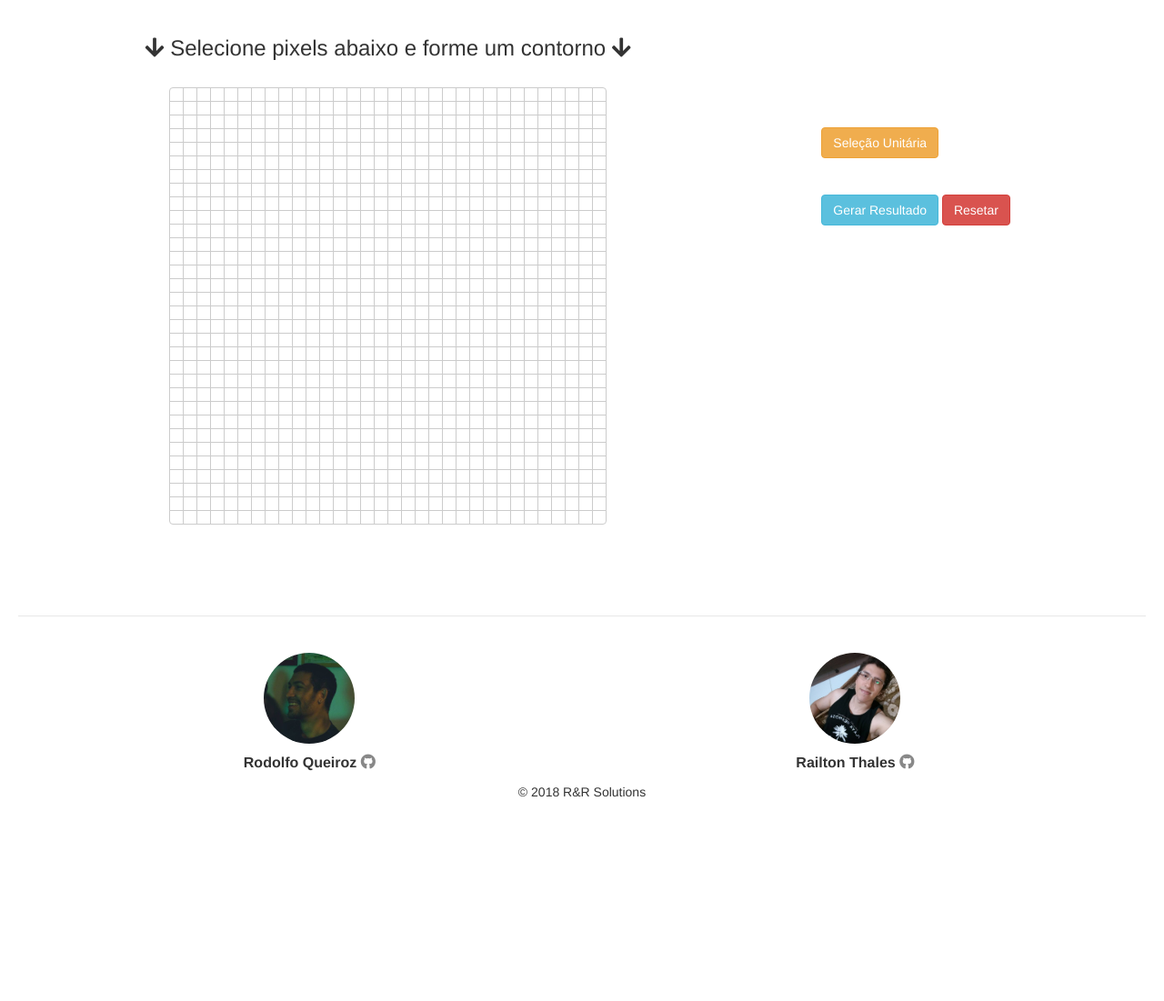
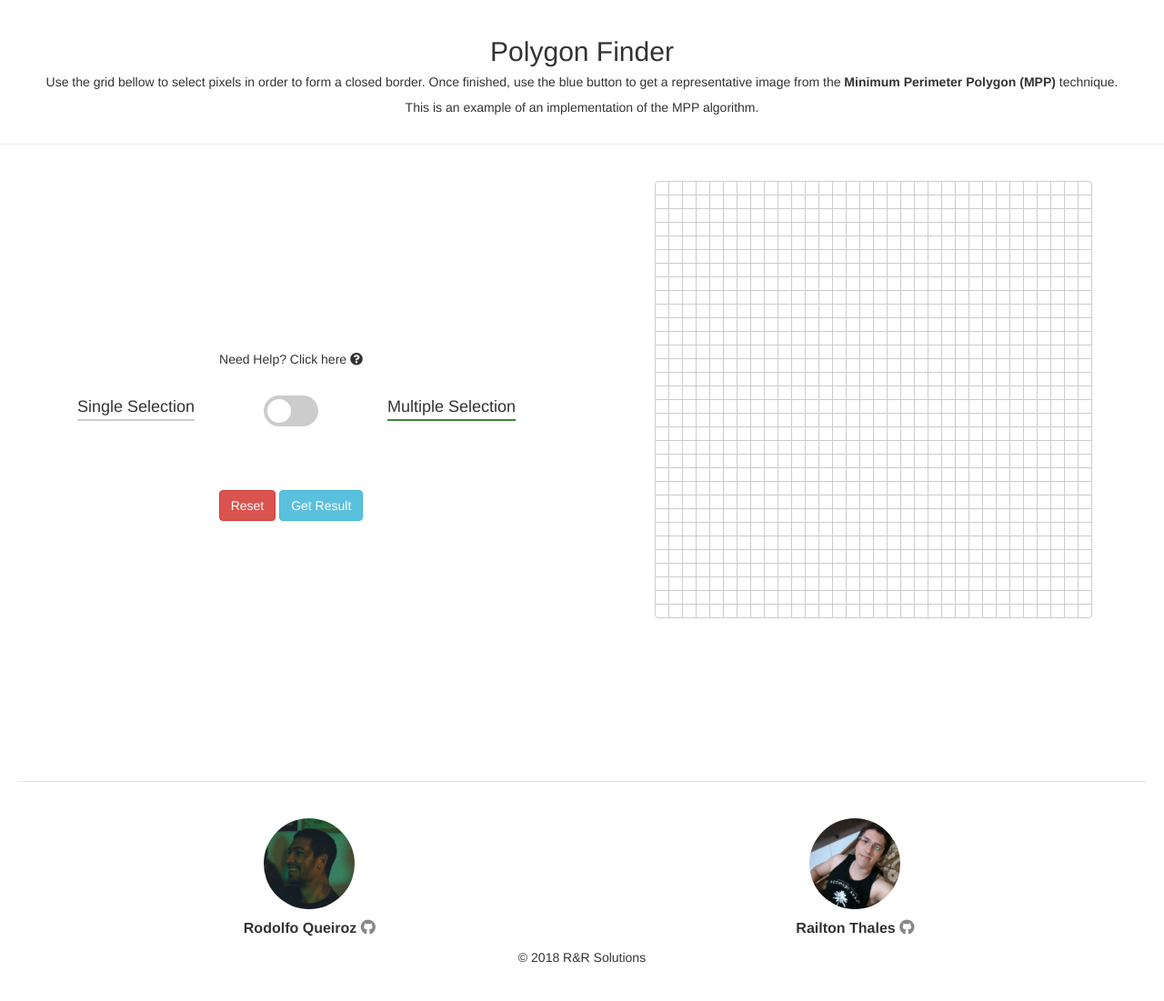
Before and after one commit to rqroz/django_mpp, a Django app: page / in a window 1280 px wide. Shown: the part 52-1153 px from the top of the page at 91% size. Before the commit the page ends 929 px from the top, so only its background shows below. Run offline with Django 3.2, Linux system fonts and the light colour scheme; some libraries are stand-ins or nearby versions.

Commit message:
enhanced

```diff
--- a/polygons/website/static/css/main.css
+++ b/polygons/website/static/css/main.css
@@ -3,7 +3,6 @@
   border-color: #e7e7e7;
 }
 
-/* The heart of the matter */
 .matrix-btn-group > .btn:nth-child(32n+33) {
   clear: left;
   margin-left: 0;
@@ -32,7 +31,7 @@
   padding: 0px;
 }
 
-/* Decorations */
+
 .matrix-btn-group {
   margin: 20px;
 }
@@ -75,9 +74,104 @@ footer > container {
 }
 
 .config-section {
-  padding-top: 10rem;
+  position: relative;
+  height: 75vh;
+}
+
+.config-section-v-centerd {
+  position: absolute;
+  top: 50%;
+  width: 90%;
+  left: 5%;
+  transform: translateY(-50%);
+}
+
+.config-section-v-centerd > .row {
+  margin-top: 20px;
+  margin-bottom: 20px;
 }
 
 .config-section > .row {
   padding: 20px !important;
 }
+
+.config-section > * {
+  text-align: center;
+}
+
+.switch {
+  position: relative;
+  display: inline-block;
+  width: 60px;
+  height: 34px;
+}
+
+.switch input {
+  display:none;
+}
+
+.slider {
+  position: absolute;
+  cursor: pointer;
+  top: 0;
+  left: 0;
+  right: 0;
+  bottom: 0;
+  background-color: #ccc;
+  -webkit-transition: .4s;
+  transition: .4s;
+}
+
+.slider:before {
+  position: absolute;
+  content: "";
+  height: 26px;
+  width: 26px;
+  left: 4px;
+  bottom: 4px;
+  background-color: white;
+  -webkit-transition: .4s;
+  transition: .4s;
+}
+
+input:checked + .slider {
+  background-color: #398439;
+}
+
+input:focus + .slider {
+  box-shadow: 0 0 1px #398439;
+}
+
+input:checked + .slider:before {
+  -webkit-transform: translateX(26px);
+  -ms-transform: translateX(26px);
+  transform: translateX(26px);
+}
+
+/* Rounded sliders */
+.slider.round {
+  border-radius: 34px;
+}
+
+.slider.round:before {
+  border-radius: 50%;
+}
+
+.switch-option {
+  padding-left: 15px;
+  padding-right: 15px;
+  padding-bottom: 15px;
+  font-size: large;
+}
+
+.no-decoration {
+  color: inherit;
+}
+
+.help-btn:hover, .help-btn:active, .help-btn:focus {
+  color: #ccc;
+}
+
+.no-decoration:hover, .no-decoration:active, .no-decoration:focus {
+  text-decoration: none;
+}
--- a/polygons/website/static/js/index.js
+++ b/polygons/website/static/js/index.js
@@ -22,6 +22,13 @@ function tryNewPoint(x, y, remove=false){
   }
 }
 
+function addPointInSection(x, y, section){
+  let added = tryNewPoint(x, y);
+  if(added){
+    section.push(new Point(x, y));
+  }
+}
+
 function fillSection(endPoint){
   if(selectedPoints.length < 1){
     tryNewPoint(endPoint.x, endPoint.y, true);
@@ -33,68 +40,90 @@ function fillSection(endPoint){
 
   let btnGroup = $(".matrix-btn-group")
   if(lastPoint.x == endPoint.x){ // same row
-    if(lastPoint.y < endPoint.y){
+    if(lastPoint.y < endPoint.y){ // left to right
       for(var i = lastPoint.y + 1; i <= endPoint.y; ++i){
-        let added = tryNewPoint(lastPoint.x, i);
-        if(added){
-          section.push(new Point(lastPoint.x, i));
-        }
+        addPointInSection(lastPoint.x, i, section);
       }
-    }else{
+    }else{ // right to left
       for(var i = lastPoint.y - 1; i >= endPoint.y; --i){
-        let added = tryNewPoint(lastPoint.x, i);
-        if(added){
-          section.push(new Point(lastPoint.x, i));
-        }
+        addPointInSection(lastPoint.x, i, section);
       }
     }
-  }else if(lastPoint.y == endPoint.y){ // same row
-    if(lastPoint.x < endPoint.x){
+  }else if(lastPoint.y == endPoint.y){ // same col
+    if(lastPoint.x < endPoint.x){ // top down
       for(var i = lastPoint.x + 1; i <= endPoint.x; ++i){
-        let added = tryNewPoint(i, lastPoint.y);
-        if(added){
-          section.push(new Point(i, lastPoint.y));
-        }
+        addPointInSection(i, lastPoint.y, section);
       }
-    }else{
+    }else{ // bottom up
       for(var i = lastPoint.x - 1; i >= endPoint.x; --i){
-        let added = tryNewPoint(i, lastPoint.y);
-        if(added){
-          section.push(new Point(i, lastPoint.y));
-        }
+        addPointInSection(i, lastPoint.y, section);
       }
 
     }
   }
+
   if(section.length > 0){
     pointSections.push(section);
   }
+
   toggle_reverse_btn()
 }
 
 function toggle_reverse_btn(){
   if(pointSections.length > 0){
-    $("#reverse-btn").show(500);
+    $("#reverse-btn-container").slideDown(500);
   }else{
-    $("#reverse-btn").hide(500);
+    $("#reverse-btn-container").slideUp(500);
   }
 }
 
+
+function populateModal(points){
+  let modal = $("#result-modal");
+  let resulting_list = modal.find('#resulting-points-list');
+  var points_list_html = "Pontos Resultantes:";
+
+  for(var i = 0; i < points.length; ++i){
+    let p = points[i];
+    points_list_html += "<li class='list-item'> ("+p.x+", "+p.y+") </li>"
+  }
+
+  resulting_list.html(points_list_html);
+
+  document.getElementById("result-img").src = img_url + "?t=" + new Date().getTime();
+
+  modal.modal('show');
+}
+
 $(function(){
+  $('.popover-dismiss').popover({
+    trigger: 'focus'
+  });
+
+  $("#mpp-popover").popover({
+      html : true,
+      content: function() {
+        return "ha"
+        // return $("#mpp-popover-content").html();
+      },
+      title: function() {
+        return $("#mpp-popover-title").html();
+      }
+  });
+
+
   $(".matrix-btn-group button").on('click', function(event){
     event.preventDefault();
     let btn = $(this);
     let row = btn.data('row'), col = btn.data('col');
 
     let point = new Point(row, col);
-    let sel_type = $("#selection-type-btn").data('sel-type');
 
-    if(sel_type == 'single'){
+    if($(".switch input").is(":checked")){
+      fillSection(point);
+    }else{
       tryNewPoint(row, col, true);
-    }else{
-      fillSection(point);
     }
-
   });
 
   $("#submit-matrix").on('click', function(event){
@@ -118,25 +147,6 @@ $(function(){
     });
   });
 
-  $("#selection-type-btn").on('click', function(event){
-    event.preventDefault();
-    let btn = $(this);
-    let sel_type = btn.data('sel-type');
-    let text_span = btn.find('span');
-
-    if(sel_type == 'single'){
-      btn.text("Seleção Multipla");
-      btn.data('sel-type', 'multiple');
-      btn.removeClass('btn-warning');
-      btn.addClass('btn-success');
-    }else{
-      btn.text("Seleção Unitária");
-      btn.data('sel-type', 'single');
-      btn.removeClass('btn-success');
-      btn.addClass('btn-warning');
-    }
-  });
-
   $("#reverse-btn").on('click', function(event){
     if(pointSections.length > 0){
       lastSection = pointSections.pop();
@@ -154,20 +164,3 @@ $(function(){
     toggle_reverse_btn();
   });
 });
-
-function populateModal(points){
-  let modal = $("#result-modal");
-  let resulting_list = modal.find('#resulting-points-list');
-  var points_list_html = "Pontos Resultantes:";
-
-  for(var i = 0; i < points.length; ++i){
-    let p = points[i];
-    points_list_html += "<li class='list-item'> ("+p.x+", "+p.y+") </li>"
-  }
-
-  resulting_list.html(points_list_html);
-
-  document.getElementById("result-img").src = img_url + "?t=" + new Date().getTime();
-
-  modal.modal('show');
-}
--- a/polygons/website/static/js/main.js
+++ b/polygons/website/static/js/main.js
@@ -24,5 +24,6 @@ $(function(){
     }
   });
 
-  $('[data-toggle="tooltip"]').tooltip();
+  //$('[data-toggle="tooltip"]').tooltip();
+  $('[data-toggle="popover"]').popover();
 });
--- a/polygons/website/templates/website/base/base.html
+++ b/polygons/website/templates/website/base/base.html
@@ -11,7 +11,7 @@
     <link rel="stylesheet" href="https://maxcdn.bootstrapcdn.com/bootstrap/3.3.7/css/bootstrap.min.css" integrity="sha384-BVYiiSIFeK1dGmJRAkycuHAHRg32OmUcww7on3RYdg4Va+PmSTsz/K68vbdEjh4u" crossorigin="anonymous">
     <!-- <link rel="stylesheet" href="{% static 'third-party/bootstrap/css/bootstrap.min.css' %}?version=1.0"> -->
     <link rel="stylesheet" href="{% static 'third-party/fontawesome/css/all.css' %}">
-    <link rel="stylesheet" href="{% static '/css/main.css' %}?version=1.1">
+    <link rel="stylesheet" href="{% static '/css/main.css' %}?version=1.11">
   </head>
   <body>
 
@@ -24,7 +24,7 @@
     <script src="https://maxcdn.bootstrapcdn.com/bootstrap/3.3.7/js/bootstrap.min.js" integrity="sha384-Tc5IQib027qvyjSMfHjOMaLkfuWVxZxUPnCJA7l2mCWNIpG9mGCD8wGNIcPD7Txa" crossorigin="anonymous"></script>
     <script src="{% static 'third-party/bootbox/bootbox.min.js' %}"></script>
     <script src="{% static 'js/csrf.js' %}"></script>
-    <script src="{% static 'js/main.js' %}?version=1.0"></script>
+    <script src="{% static 'js/main.js' %}?version=1.11"></script>
 
     {% block content %}
     {% endblock %}
--- a/polygons/website/templates/website/index.html
+++ b/polygons/website/templates/website/index.html
@@ -5,12 +5,63 @@
 
 {% block content %}
 <div class="row">
-  <div class="col-md-8">
-    <div class="row">
-      <div class="col-md-12 text-center">
-        <h3><i class="fas fa-arrow-down"></i>&nbsp;Selecione pixels abaixo e forme um contorno&nbsp;<i class="fas fa-arrow-down"></i></h3>
+  <div class="col-md-12 text-center">
+    <h2>Polygon Finder</h2>
+    <h5>
+      Use the grid bellow to select pixels in order to form a closed border. Once finished, use the blue button
+      to get a representative image from the
+      <a id="mpp-popover" class="no-decoration" href="#" style="font-weight:600;"
+          tabindex="0" data-toggle="popover" data-placement="bottom" data-trigger="focus" role="button"
+          data-title="Minimum Perimeter Polygon (MPP)"
+          data-content="This technique is used to represent the shape in a given boundary using the fewest possible number of sequences.
+          More information about this can be found at Chapter 11 of the book Digital Image Processing by Rafael C. Gonzalez, Richard E. Woods.">
+        Minimum Perimeter Polygon (MPP)
+      </a> technique.
+    </h5>
+    <p>This is an example of an implementation of the MPP algorithm.</p>
+  </div>
+</div>
+<hr/>
+<div class="row">
+  <div class="col-md-6 config-section">
+    <div class="config-section-v-centerd">
+      <div class="row">
+        <div class="col-md-12">
+          <p>Need Help? <a href="#help" class="help-btn no-decoration" data-toggle="modal" data-target="#help-modal">Click here <i class="fas fa-question-circle"></i></a></p>
+        </div>
+      </div>
+      <div class="row">
+        <div class="col-md-12">
+          <div class="row">
+            <div class="switch-option col-md-4">
+              <div class="pull-right" style="border-bottom: 2px solid #ccc;">Single Selection</div>
+            </div>
+            <div class="switch-container col-md-4">
+              <label class="switch">
+                <input type="checkbox">
+                <span class="slider round"></span>
+              </label>
+            </div>
+            <div class="switch-option col-md-4">
+              <div class="pull-left" style="border-bottom: 2px solid #398439;">Multiple Selection</div>
+            </div>
+          </div>
+          <div class="row" style="margin-top:20px; margin-bottom:20px;">
+            <div class="col-md-12" id="reverse-btn-container" style="display:none;">
+              <button id="reverse-btn" class="btn btn-default" data-sel-type="single"><i class="fas fa-undo-alt"></i>&nbsp;Revert Selection</button>
+            </div>
+          </div>
+        </div>
+      </div>
+      <div class="row">
+        <div class="col-md-12">
+          <button class="btn btn-danger" onclick="window.location.reload();">Reset</button>
+          <a id="submit-matrix" class="btn btn-info">Get Result</a>
+        </div>
       </div>
     </div>
+  </div>
+  <div class="col-md-6">
     <div class="row">
       <div class="col-md-12">
         <center>
@@ -25,23 +76,10 @@
       </div>
     </div>
   </div>
-  <div class="col-md-4 config-section">
-    <div class="row">
-      <div class="col-md-12">
-        <button id="reverse-btn" class="btn btn-default" data-sel-type="single" style="display:none;"><i class="fas fa-undo-alt"></i></button>
-        <button id="selection-type-btn" class="btn btn-warning" data-sel-type="single">Seleção Unitária</button>
-      </div>
-    </div>
-    <div class="row">
-      <div class="col-md-12">
-        <a id="submit-matrix" class="btn btn-info">Gerar Resultado</a>
-        <button class="btn btn-danger" onclick="window.location.reload();">Resetar</button>
-      </div>
-    </div>
-  </div>
 </div>
 
 
+{% include "website/modals/help-modal.html" %}
 {% include "website/modals/result-modal.html" %}
-<script  src="{% static 'js/index.js' %}?version=1.1"></script>
+<script  src="{% static 'js/index.js' %}?version=1.11"></script>
 {% endblock %}
--- /dev/null
+++ b/polygons/website/templates/website/modals/help-modal.html
@@ -0,0 +1,20 @@
+{% load static %}
+<div class="modal fade" id="help-modal" tabindex="-1" role="dialog" aria-labelledby="result-modal-label">
+  <div class="modal-dialog" role="document">
+    <div class="modal-content">
+      <div class="modal-header">
+        <h4 class="modal-title text-center">Needing Help?</h4>
+      </div>
+      <div class="modal-body">
+        <div id="help-demonstration">
+          <p>This is a visualization of what the algorithm will try to accomplish:</p>
+          <img src="{% static 'img/mpp-example.png'%}"></img>
+        </div>
+        <br/>
+        <div id="help-explanation">
+          <p>Now that you have a greater ideia of what we will be doing, try to fill the grid such that your border is like the one in the middle figure. Anything other than a closed figure may result in unexpected behaviour, so be sure to close the borders.</p>
+        </div>
+      </div>
+    </div>
+  </div>
+</div>
```
Also changed, not shown: polygons/website/opencv/points.txt (+63 -85 lines), polygons/website/opencv/pointsfile.txt (+12 -24 lines), polygons/website/static/img/mpp-example.png (added), polygons/website/static/img/opencv/result.png.
